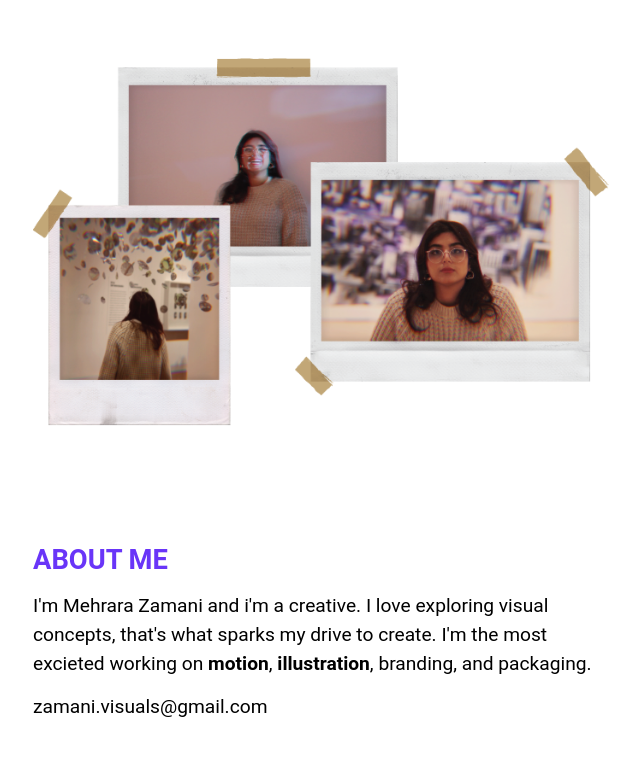
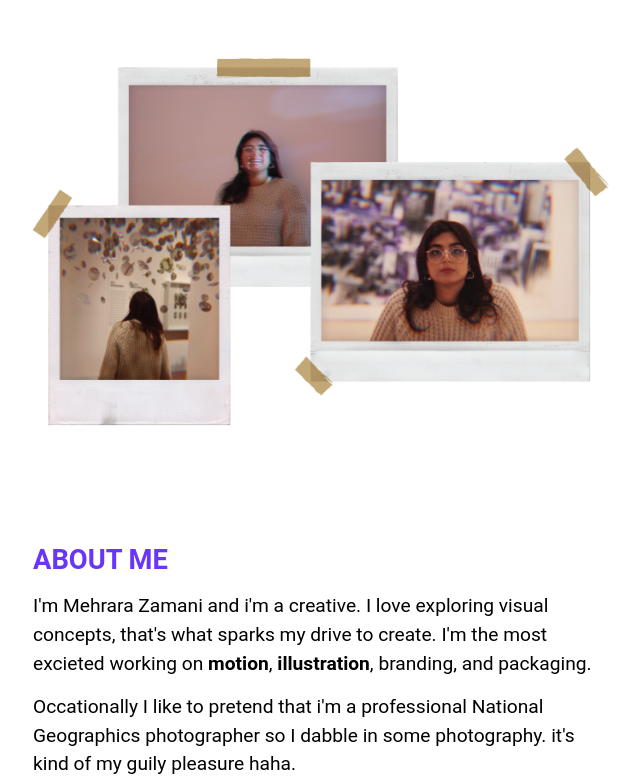
Before and after one commit to zama0023/portfolio, a Jekyll site: the page built from about.html, in a window 1280 px wide, cut to the strip 100-879 px from the top of the page. Shown: the whole strip, without its empty margins (319-959 px from the left). Built offline with Jekyll 4.4.1, drawn with Linux system fonts in a browser that asks for light colours; some web fonts are replaced; some of the changed text lies outside the part shown.

Commit message:
about
fixed about page description and the subheads on the portfolio pieces pages

```diff
--- a/about.html
+++ b/about.html
@@ -12,6 +12,8 @@ description: "About me page"
     <div class="unit xs-1 s-1 island-2">
       <h1 class="text-upper push-0 tera">About Me</h1>
       <p class="push-0 pad-t-1-2">I'm Mehrara Zamani and i'm a creative. I love exploring visual concepts, that's what sparks my drive to create. I'm the most excieted working on <b>motion</b>, <b>illustration</b>, branding, and packaging. </p>
+      <p class="push-0 pad-t-1-2">Occationally I like to pretend that i'm a professional National Geographics photographer so I dabble in some photography. it's kind of my guily pleasure haha.</p>
+      <p class="push-0 pad-t-1-2">Email me and lets chat about all things design, or anything Marvel/Star Wars or just movie related!</p>
       <p class="push-0 pad-t-1-2">zamani.visuals@gmail.com</p>
     </div>
   </div>
--- a/logo.html
+++ b/logo.html
@@ -7,7 +7,8 @@ description: "Subhan Sound Logo work for client"
 <body class="">
   <header class="unit xs-1 s-1 m-1 l-1 xl-1">
     <h1 class="text-upper gutter-2 push-0 yotta">Subhan Sound</h1>
-    <p class="text-upper gutter-2 push-0">Type: Logo Design | Tools: Adobe Illustrator</p>
+    <p class="text-upper gutter-2 push-0 pad-t-1-2"><b>Type:</b> Logo Design</p>
+    <p class="text-upper gutter-2 push-0"><b>Tools:</b> Adobe Illustrator</p>
   </header>
   <section>
     <div class="">
--- a/poster.html
+++ b/poster.html
@@ -7,7 +7,8 @@ description: "Series of sneaker posters"
 <body class="grid">
   <header class="unit xs-1 s-1 m-1 l-1 xl-1">
     <h1 class="text-upper gutter-2 push-0 yotta">Kicks Posters</h1>
-    <p class="text-upper gutter-2 push-0">Type: Poster Design Case Study | Tools: Adobe Illustrator, Photoshop, Procreate</p>
+    <p class="text-upper gutter-2 push-0 pad-t-1-2"><b>Type:</b> Poster Design Case Study</p>
+    <p class="text-upper gutter-2 push-0"><b>Tools:</b> Adobe Illustrator, Photoshop, Procreate</p>
   </header>
   <section>
     <div class="unit xs-1 s-1 m-1-2 l-1-2 xl-1-2 ">
@@ -17,4 +18,5 @@ description: "Series of sneaker posters"
       <img class="img-flex island-2" src="/images/converse-poster.jpg" alt="">
     </div>
   </section>
+  {% pattern buttons/basic %}
 </body>
```
